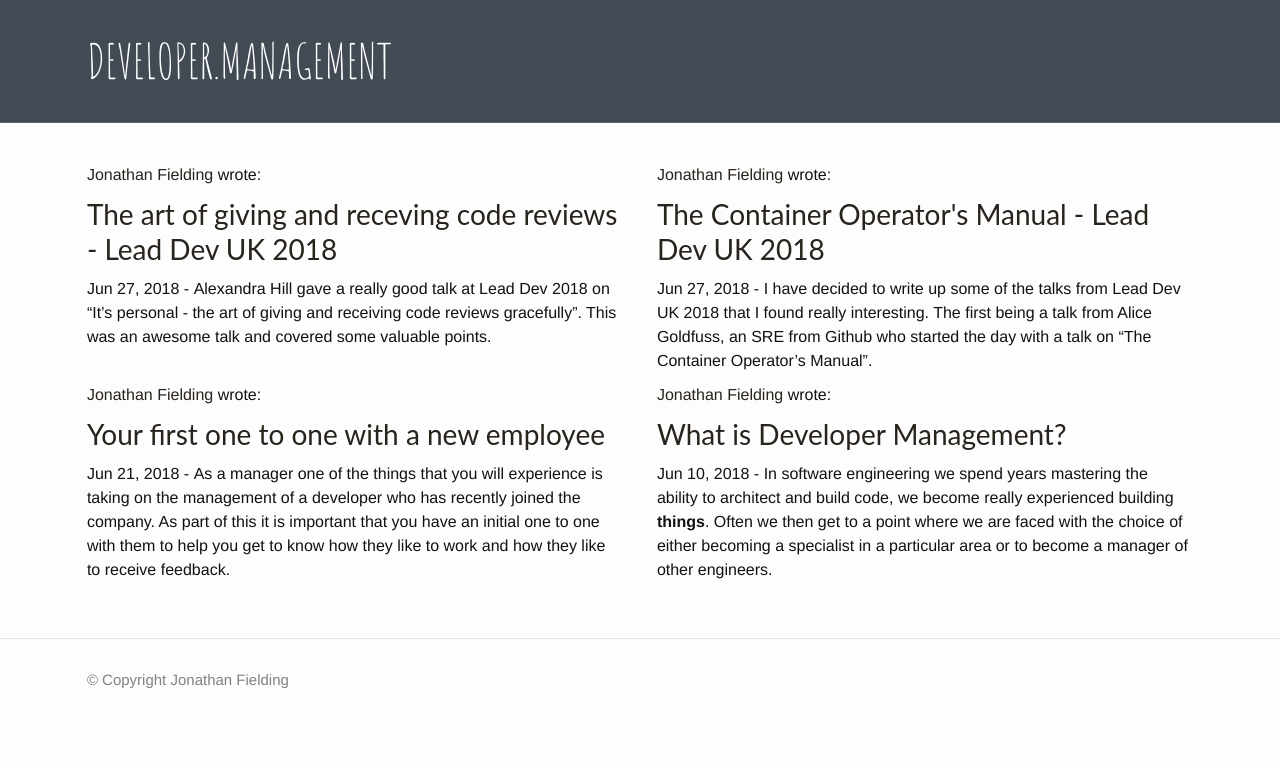
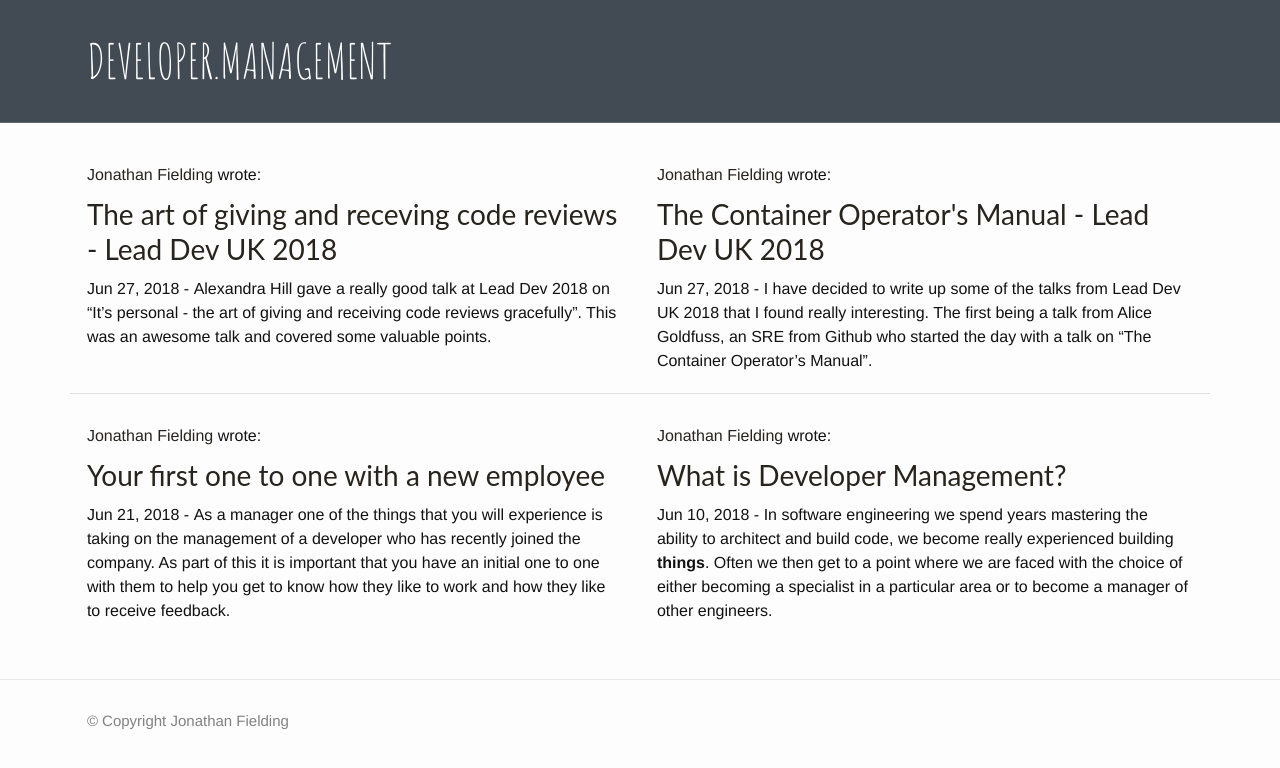
Before and after one commit to jonathan-fielding/developer.management, a Jekyll site: the page built from index.html, in a window 1280 px wide. Shown: the top 768 px of the page. Built offline with Jekyll 4.4.1, drawn with Linux system fonts in a browser that asks for light colours; the list of posts is cut into pages by our own code.

Commit message:
fix homepage styling

```diff
--- a/_sass/_layout.scss
+++ b/_sass/_layout.scss
@@ -49,7 +49,8 @@ pre {
 
 .post-list {
     list-style: none;
-    margin: 0;
+    margin-bottom: 0;
+    margin-top: 0;
 
     &__item {
         border-top: 1px solid #ddd;
@@ -57,7 +58,7 @@ pre {
         padding-bottom: 20px;
         margin-bottom: 0px;
 
-        &:first-child {
+        &:first-child, &:first-child + .post-list__item {
           border-top: 0;
           padding-top: 0;
         }
--- a/index.html
+++ b/index.html
@@ -5,19 +5,15 @@ layout: default
 {% include header.html %}
 
 <div class="container margin-top-30">
-  <div class="home row">
-      <div class="content col-lg-12">
-          <ul class="post-list">
-              <li class="post-list__item">
-                  <div class="row">
+  <div class="home">
+      <div class="content">
+          <ul class="post-list row">
+            {% for post in paginator.posts %}
+              <li class="post-list__item col-lg-6">
+                    {% include post.html %}
+              </li>
 
-                        {% for post in paginator.posts %}
-                            <div class="col-lg-6">
-                                {% include post.html %}
-                            </div>
-                        {% endfor %}
-                  </div>
-              </li>
+              {% endfor %}
           </ul>
 
           <nav>
```
